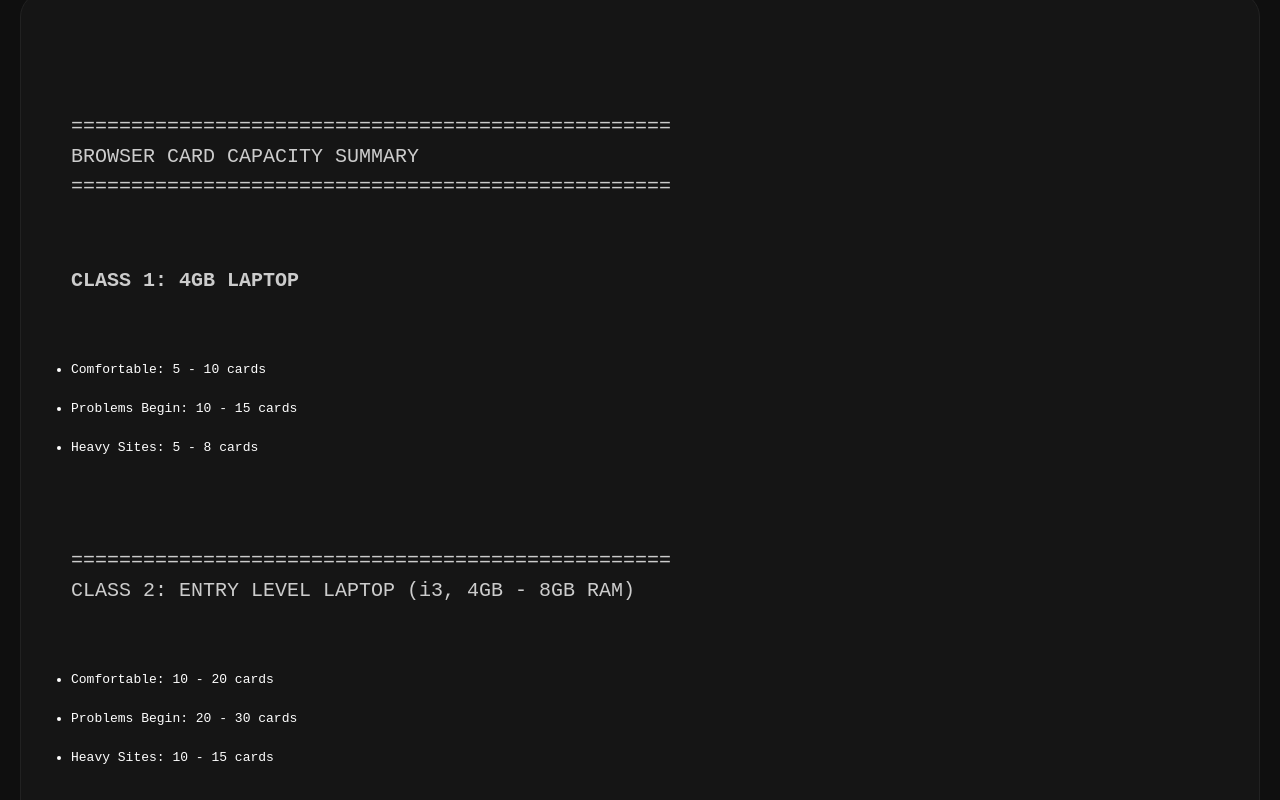
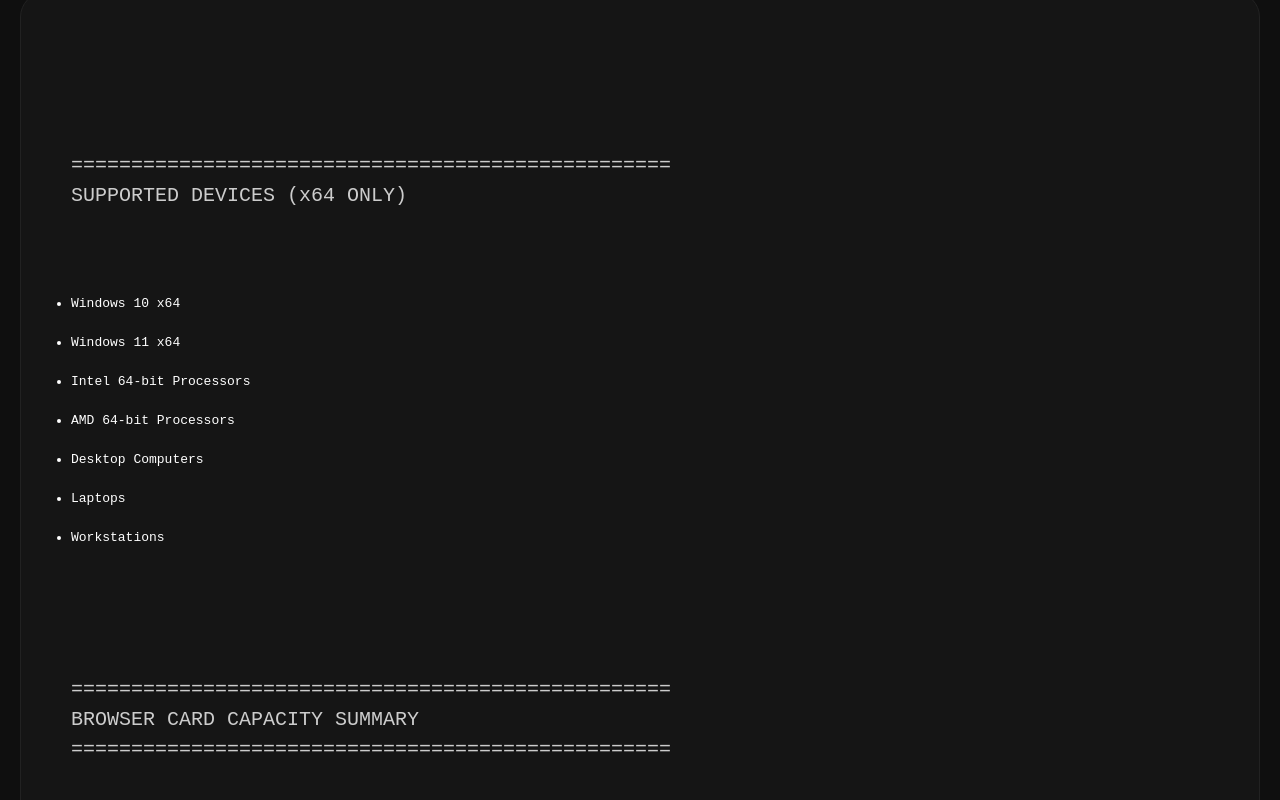
Before and after one commit to OptiMax365/AboutBrowserCard, a plain HTML site: page index.html in a window 1280 px wide. Shown: the part 2160-2960 px from the top of the page. Drawn offline with Linux system fonts and the light colour scheme.

Commit message:
Update index.html

```diff
--- a/index.html
+++ b/index.html
@@ -302,6 +302,25 @@
 
 <div class="about-box" style="white-space:pre-line; font-family:monospace; line-height:1.5;">
 
+
+
+    <p>
+==================================================
+SUPPORTED DEVICES (x64 ONLY)
+</p>
+
+<ul>
+<li>Windows 10 x64</li>
+<li>Windows 11 x64</li>
+<li>Intel 64-bit Processors</li>
+<li>AMD 64-bit Processors</li>
+<li>Desktop Computers</li>
+<li>Laptops</li>
+<li>Workstations</li>
+</ul>
+
+
+
 <p>
 ==================================================
 BROWSER CARD CAPACITY SUMMARY
@@ -388,7 +407,7 @@
 </ul>
 
 <p>
-100 Browser Cards ≈
+100 Browser Cards =
 100 WebViews
 100 Renderers
 100 JavaScript Engines
@@ -397,7 +416,7 @@
 
 <p>
 ==================================================
-YOUR DELL LATITUDE 5410
+FOR DELL LATITUDE 5410
 </p>
 <ul>
 <li>Safe Zone: 20 - 40 Cards</li>
```
